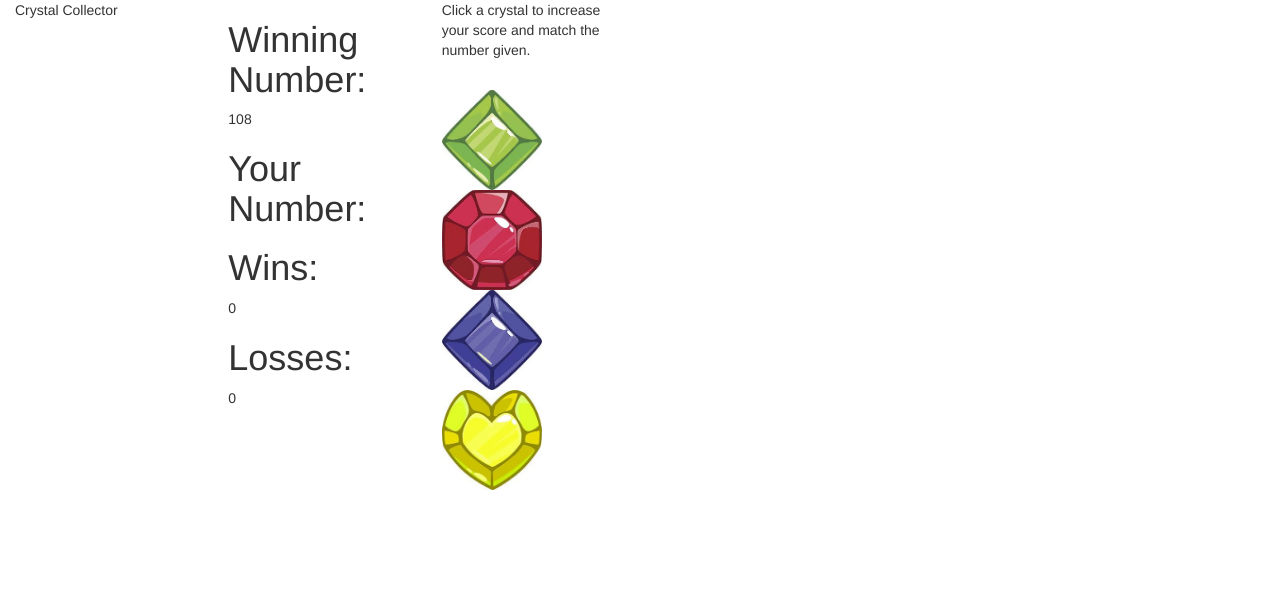
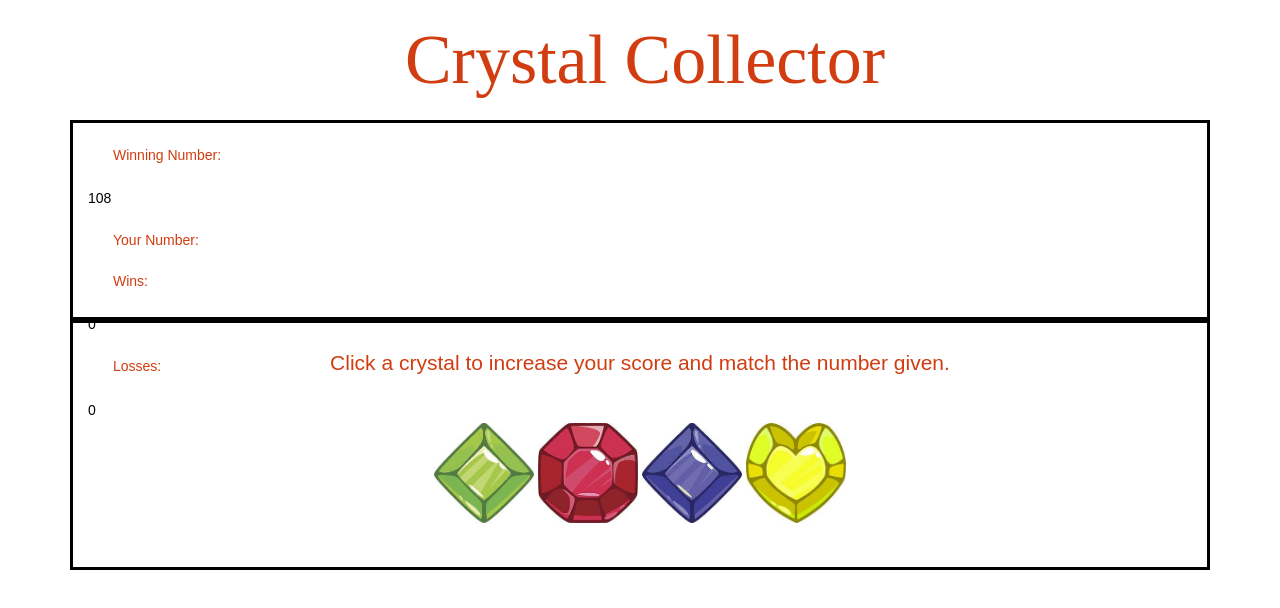
Before and after one commit to CleoCola/Crystal-CollectorGame, a plain HTML site: page index.html in a window 1280 px wide. Drawn offline with nearby package versions, Linux system fonts and the light colour scheme.

Commit message:
added html, problems with column

```diff
--- a/assets/css/style.css
+++ b/assets/css/style.css
@@ -0,0 +1,35 @@
+.title{
+	width: 100%;
+	margin: 5px 5px 5px 5px;
+    padding: 5px 5px 5px 5px;
+    text-align: center;
+	font-family: "sans-serif";
+	color: rgb(209, 61, 16);
+	font-size: 500%;
+}
+.instructions{
+	color: rgb(209, 61, 16);
+	font-size: 150%;
+	font-family: sans-serif;
+	margin: 25px 25px 25px 25px;
+	text-align: center;
+}
+.info{
+	color: rgb(209, 61, 16);
+	font-size: 100%;
+	font-family: sans-serif;
+    margin: 25px 25px 25px 25px;
+}
+.crystals{
+	width: 100%;
+	height: 250px;
+	border: solid 3px black;
+	text-align: center;
+}
+.userScore{
+    font-family: sans-serif;
+	width: 100%;
+    height: 200px;
+    color: black;
+	border: solid 3px black;
+}
--- a/assets/js/game.js
+++ b/assets/js/game.js
@@ -13,8 +13,7 @@ $(document).ready(function(){
 	$('#numberOfLosses').text(losses);
 
     $('#green').on('click', function(){
-		score=score + num4;
-		console.log("New score=" + score);
+		score=score + greenNumber;
         $('#totalScore').text(score);
 
 			if(score === Random){
@@ -27,7 +26,6 @@ $(document).ready(function(){
 
 	$('#red').on('click', function(){
 		score=score + redNumber;
-		console.log("New score=" + score);
         $('#totalScore').text(score);
 
 			if(score === Random){
--- a/index.html
+++ b/index.html
@@ -16,7 +16,7 @@
                 Crystal Collector
             </div>
         </div>
-        <div class="column">
+        <div class="container">
             <div class="col col-lg-2 userScore">
                 <div class="col">
                     <h1 class="info">Winning Number:</h1> <span id="randomNumber" class="score"></span>
```
